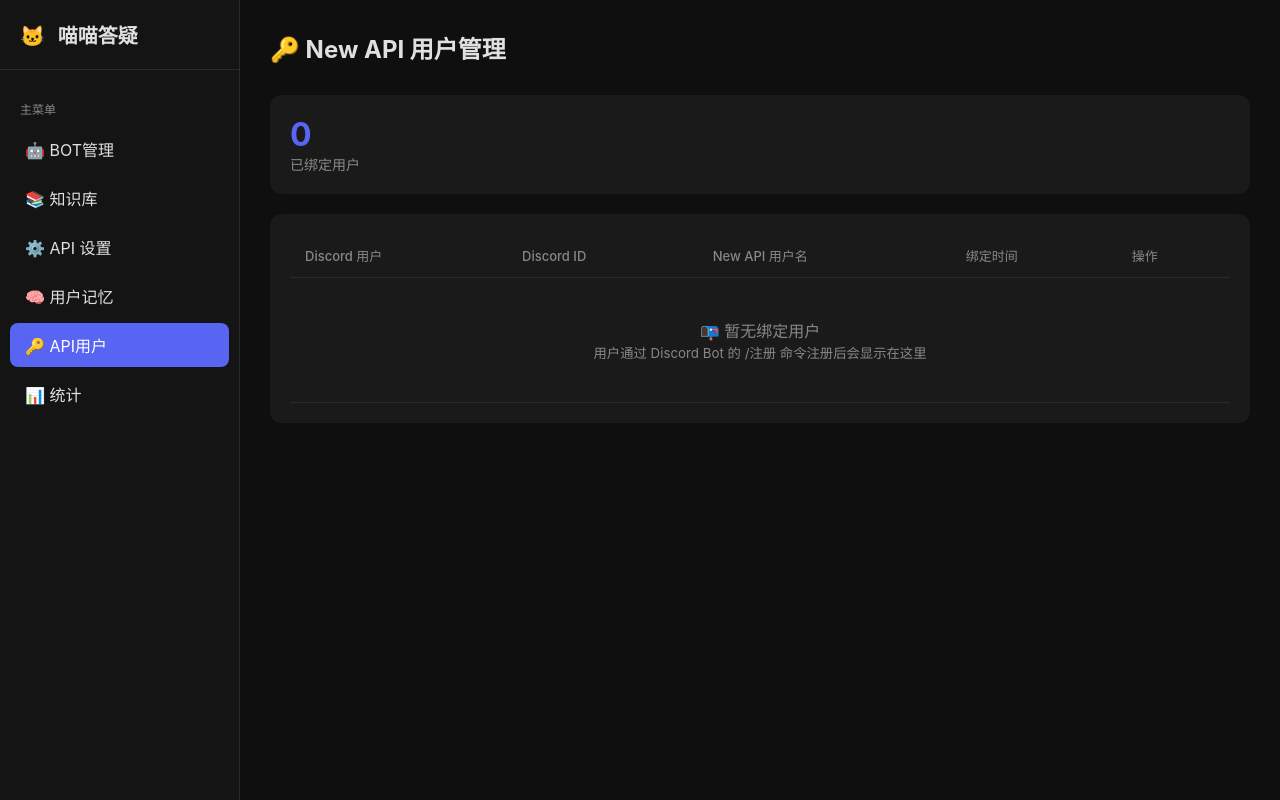
After one commit to mzrodyu/fishy-BOT-MAOMAO, a FastAPI app: template backend/templates/newapi_users.html in a window 1280 px wide. The commit adds this page. Run offline with FastAPI, Linux system fonts and the light colour scheme; the template is opened without the code that fills it, so the values that code supplies are empty.

Commit message:
添加 New API 用户绑定管理（Discord ID 一对一绑定）

```diff
--- a/backend/main.py
+++ b/backend/main.py
@@ -205,6 +205,21 @@
             memory TEXT DEFAULT '',
             updated_at TIMESTAMP DEFAULT CURRENT_TIMESTAMP,
             UNIQUE(bot_id, user_id)
+        )
+        """
+    )
+
+    # New API 用户绑定表（Discord ID ↔ New API 账号）
+    cur.execute(
+        """
+        CREATE TABLE IF NOT EXISTS newapi_users (
+            id INTEGER PRIMARY KEY AUTOINCREMENT,
+            discord_id TEXT NOT NULL UNIQUE,
+            discord_name TEXT DEFAULT '',
+            newapi_username TEXT NOT NULL,
+            newapi_token TEXT DEFAULT '',
+            created_at TIMESTAMP DEFAULT CURRENT_TIMESTAMP,
+            updated_at TIMESTAMP DEFAULT CURRENT_TIMESTAMP
         )
         """
     )
@@ -1075,5 +1090,109 @@
     return {"answer": answer}
 
 
+# ==================== New API 用户管理 ====================
+
+class NewApiUserRequest(BaseModel):
+    discord_id: str
+    discord_name: str = ""
+    newapi_username: str
+    newapi_token: str = ""
+
+
+@app.get("/admin/newapi-users", response_class=HTMLResponse)
+async def newapi_users_page(request: Request):
+    """New API 用户管理页面"""
+    conn = get_db()
+    cur = conn.cursor()
+    cur.execute("SELECT id, discord_id, discord_name, newapi_username, created_at FROM newapi_users ORDER BY created_at DESC")
+    users = [dict(row) for row in cur.fetchall()]
+    conn.close()
+    return templates.TemplateResponse("newapi_users.html", {"request": request, "users": users})
+
+
+@app.get("/api/newapi-users")
+async def get_newapi_users():
+    """获取所有 New API 用户绑定"""
+    conn = get_db()
+    cur = conn.cursor()
+    cur.execute("SELECT id, discord_id, discord_name, newapi_username, created_at FROM newapi_users ORDER BY created_at DESC")
+    users = [dict(row) for row in cur.fetchall()]
+    conn.close()
+    return {"users": users}
+
+
+@app.get("/api/newapi-users/by-discord/{discord_id}")
+async def get_newapi_user_by_discord(discord_id: str):
+    """通过 Discord ID 查询绑定"""
+    conn = get_db()
+    cur = conn.cursor()
+    cur.execute("SELECT * FROM newapi_users WHERE discord_id = ?", (discord_id,))
+    row = cur.fetchone()
+    conn.close()
+    if row:
+        return {"exists": True, "user": dict(row)}
+    return {"exists": False}
+
+
+@app.post("/api/newapi-users")
+async def create_newapi_user(user: NewApiUserRequest):
+    """创建 New API 用户绑定"""
+    conn = get_db()
+    cur = conn.cursor()
+
+    # 检查是否已存在
+    cur.execute("SELECT id FROM newapi_users WHERE discord_id = ?", (user.discord_id,))
+    if cur.fetchone():
+        conn.close()
+        raise HTTPException(status_code=400, detail="该 Discord 账号已绑定")
+
+    cur.execute(
+        "INSERT INTO newapi_users (discord_id, discord_name, newapi_username, newapi_token) VALUES (?, ?, ?, ?)",
+        (user.discord_id, user.discord_name, user.newapi_username, user.newapi_token)
+    )
+    conn.commit()
+    conn.close()
+    return {"success": True, "message": "绑定成功"}
+
+
+@app.put("/api/newapi-users/{discord_id}")
+async def update_newapi_user(discord_id: str, user: NewApiUserRequest):
+    """更新 New API 用户绑定"""
+    conn = get_db()
+    cur = conn.cursor()
+    cur.execute(
+        "UPDATE newapi_users SET discord_name = ?, newapi_username = ?, newapi_token = ?, updated_at = CURRENT_TIMESTAMP WHERE discord_id = ?",
+        (user.discord_name, user.newapi_username, user.newapi_token, discord_id)
+    )
+    conn.commit()
+    conn.close()
+    return {"success": True}
+
+
+@app.delete("/api/newapi-users/{discord_id}")
+async def delete_newapi_user(discord_id: str):
+    """删除 New API 用户绑定"""
+    conn = get_db()
+    cur = conn.cursor()
+    cur.execute("DELETE FROM newapi_users WHERE discord_id = ?", (discord_id,))
+    conn.commit()
+    conn.close()
+    return {"success": True}
+
+
+@app.put("/api/newapi-users/{discord_id}/token")
+async def update_newapi_token(discord_id: str, token: str):
+    """更新用户的 New API Token"""
+    conn = get_db()
+    cur = conn.cursor()
+    cur.execute(
+        "UPDATE newapi_users SET newapi_token = ?, updated_at = CURRENT_TIMESTAMP WHERE discord_id = ?",
+        (token, discord_id)
+    )
+    conn.commit()
+    conn.close()
+    return {"success": True}
+
+
 if __name__ == "__main__":
     uvicorn.run("main:app", host="0.0.0.0", port=8001, reload=False)
--- a/backend/templates/memories.html
+++ b/backend/templates/memories.html
@@ -151,6 +151,7 @@
         <a href="/admin/knowledge" class="nav-item">📚 知识库</a>
         <a href="/admin/settings" class="nav-item">⚙️ API 设置</a>
         <a href="/admin/memories" class="nav-item active">🧠 用户记忆</a>
+        <a href="/admin/newapi-users" class="nav-item">🔑 API用户</a>
         <a href="/admin/stats" class="nav-item">📊 统计</a>
       </nav>
     </aside>
--- /dev/null
+++ b/backend/templates/newapi_users.html
@@ -0,0 +1,257 @@
+<!DOCTYPE html>
+<html lang="zh-CN">
+  <head>
+    <meta charset="UTF-8" />
+    <meta name="viewport" content="width=device-width, initial-scale=1.0" />
+    <title>New API 用户管理 - 喵喵答疑</title>
+    <style>
+      :root {
+        --bg-main: #0f0f0f;
+        --bg-card: #1a1a1a;
+        --bg-sidebar: #141414;
+        --text-main: #e0e0e0;
+        --text-muted: #888;
+        --border-color: #2a2a2a;
+        --accent: #5865f2;
+        --accent-hover: #4752c4;
+        --danger: #ed4245;
+        --success: #57f287;
+      }
+      * {
+        margin: 0;
+        padding: 0;
+        box-sizing: border-box;
+      }
+      body {
+        font-family: -apple-system, BlinkMacSystemFont, "Segoe UI", Roboto,
+          sans-serif;
+        background: var(--bg-main);
+        color: var(--text-main);
+        display: flex;
+        min-height: 100vh;
+      }
+      .sidebar {
+        width: 240px;
+        background: var(--bg-sidebar);
+        border-right: 1px solid var(--border-color);
+        padding: 20px 0;
+        position: fixed;
+        height: 100vh;
+      }
+      .brand {
+        padding: 0 20px 20px;
+        font-size: 20px;
+        font-weight: bold;
+        border-bottom: 1px solid var(--border-color);
+      }
+      .brand-icon {
+        margin-right: 8px;
+      }
+      .nav-menu {
+        padding: 20px 10px;
+      }
+      .nav-section {
+        color: var(--text-muted);
+        font-size: 12px;
+        padding: 10px;
+        text-transform: uppercase;
+      }
+      .nav-item {
+        display: flex;
+        align-items: center;
+        padding: 10px 15px;
+        color: var(--text-main);
+        text-decoration: none;
+        border-radius: 8px;
+        margin-bottom: 5px;
+        transition: background 0.2s;
+      }
+      .nav-item:hover {
+        background: var(--bg-card);
+      }
+      .nav-item.active {
+        background: var(--accent);
+        color: white;
+      }
+      .main-wrapper {
+        margin-left: 240px;
+        flex: 1;
+        padding: 30px;
+      }
+      .header {
+        display: flex;
+        align-items: center;
+        margin-bottom: 30px;
+      }
+      .page-title {
+        font-size: 24px;
+      }
+      .card {
+        background: var(--bg-card);
+        border-radius: 12px;
+        padding: 20px;
+        margin-bottom: 20px;
+      }
+      table {
+        width: 100%;
+        border-collapse: collapse;
+      }
+      th,
+      td {
+        padding: 12px 15px;
+        text-align: left;
+        border-bottom: 1px solid var(--border-color);
+      }
+      th {
+        color: var(--text-muted);
+        font-weight: 500;
+        font-size: 13px;
+      }
+      .btn {
+        padding: 8px 16px;
+        border: none;
+        border-radius: 6px;
+        cursor: pointer;
+        font-size: 14px;
+        transition: all 0.2s;
+      }
+      .btn-primary {
+        background: var(--accent);
+        color: white;
+      }
+      .btn-primary:hover {
+        background: var(--accent-hover);
+      }
+      .btn-danger {
+        background: var(--danger);
+        color: white;
+      }
+      .btn-danger:hover {
+        opacity: 0.8;
+      }
+      .btn-sm {
+        padding: 5px 10px;
+        font-size: 12px;
+      }
+      .discord-id {
+        font-family: monospace;
+        background: var(--bg-main);
+        padding: 2px 6px;
+        border-radius: 4px;
+        font-size: 12px;
+      }
+      .empty-state {
+        text-align: center;
+        padding: 40px;
+        color: var(--text-muted);
+      }
+      .stats {
+        display: flex;
+        gap: 20px;
+        margin-bottom: 20px;
+      }
+      .stat-card {
+        background: var(--bg-card);
+        border-radius: 12px;
+        padding: 20px;
+        flex: 1;
+      }
+      .stat-value {
+        font-size: 32px;
+        font-weight: bold;
+        color: var(--accent);
+      }
+      .stat-label {
+        color: var(--text-muted);
+        font-size: 14px;
+      }
+    </style>
+  </head>
+  <body>
+    <aside class="sidebar">
+      <div class="brand"><span class="brand-icon">🐱</span> 喵喵答疑</div>
+      <nav class="nav-menu">
+        <div class="nav-section">主菜单</div>
+        <a href="/admin/bots" class="nav-item">🤖 BOT管理</a>
+        <a href="/admin/knowledge" class="nav-item">📚 知识库</a>
+        <a href="/admin/settings" class="nav-item">⚙️ API 设置</a>
+        <a href="/admin/memories" class="nav-item">🧠 用户记忆</a>
+        <a href="/admin/newapi-users" class="nav-item active">🔑 API用户</a>
+        <a href="/admin/stats" class="nav-item">📊 统计</a>
+      </nav>
+    </aside>
+
+    <div class="main-wrapper">
+      <header class="header">
+        <h1 class="page-title">🔑 New API 用户管理</h1>
+      </header>
+
+      <div class="stats">
+        <div class="stat-card">
+          <div class="stat-value">{{ users|length }}</div>
+          <div class="stat-label">已绑定用户</div>
+        </div>
+      </div>
+
+      <div class="card">
+        <table>
+          <thead>
+            <tr>
+              <th>Discord 用户</th>
+              <th>Discord ID</th>
+              <th>New API 用户名</th>
+              <th>绑定时间</th>
+              <th>操作</th>
+            </tr>
+          </thead>
+          <tbody>
+            {% if users %} {% for user in users %}
+            <tr>
+              <td>{{ user.discord_name or '未知' }}</td>
+              <td><code class="discord-id">{{ user.discord_id }}</code></td>
+              <td>{{ user.newapi_username }}</td>
+              <td>{{ user.created_at[:16] if user.created_at else 'N/A' }}</td>
+              <td>
+                <button
+                  class="btn btn-danger btn-sm"
+                  onclick="deleteUser('{{ user.discord_id }}')"
+                >
+                  删除
+                </button>
+              </td>
+            </tr>
+            {% endfor %} {% else %}
+            <tr>
+              <td colspan="5" class="empty-state">
+                📭 暂无绑定用户<br />
+                <small
+                  >用户通过 Discord Bot 的 /注册 命令注册后会显示在这里</small
+                >
+              </td>
+            </tr>
+            {% endif %}
+          </tbody>
+        </table>
+      </div>
+    </div>
+
+    <script>
+      async function deleteUser(discordId) {
+        if (!confirm("确定要删除这个用户绑定吗？")) return;
+
+        try {
+          const resp = await fetch(`/api/newapi-users/${discordId}`, {
+            method: "DELETE",
+          });
+          if (resp.ok) {
+            location.reload();
+          } else {
+            alert("删除失败");
+          }
+        } catch (e) {
+          alert("删除失败: " + e);
+        }
+      }
+    </script>
+  </body>
+</html>
--- a/backend/templates/settings.html
+++ b/backend/templates/settings.html
@@ -60,6 +60,12 @@
             <path stroke-linecap="round" stroke-linejoin="round" d="M9.813 15.904L9 18.75l-.813-2.846a4.5 4.5 0 00-3.09-3.09L2.25 12l2.846-.813a4.5 4.5 0 003.09-3.09L9 5.25l.813 2.846a4.5 4.5 0 003.09 3.09L15.75 12l-2.846.813a4.5 4.5 0 00-3.09 3.09zM18.259 8.715L18 9.75l-.259-1.035a3.375 3.375 0 00-2.455-2.456L14.25 6l1.036-.259a3.375 3.375 0 002.455-2.456L18 2.25l.259 1.035a3.375 3.375 0 002.456 2.456L21.75 6l-1.035.259a3.375 3.375 0 00-2.456 2.456zM16.894 20.567L16.5 21.75l-.394-1.183a2.25 2.25 0 00-1.423-1.423L13.5 18.75l1.183-.394a2.25 2.25 0 001.423-1.423l.394-1.183.394 1.183a2.25 2.25 0 001.423 1.423l1.183.394-1.183.394a2.25 2.25 0 00-1.423 1.423z" />
           </svg>
           用户记忆
+        </a>
+        <a href="/admin/newapi-users" class="nav-item">
+          <svg xmlns="http://www.w3.org/2000/svg" fill="none" viewBox="0 0 24 24" stroke-width="1.5" stroke="currentColor">
+            <path stroke-linecap="round" stroke-linejoin="round" d="M15.75 5.25a3 3 0 013 3m3 0a6 6 0 01-7.029 5.912c-.563-.097-1.159.026-1.563.43L10.5 17.25H8.25v2.25H6v2.25H2.25v-2.818c0-.597.237-1.17.659-1.591l6.499-6.499c.404-.404.527-1 .43-1.563A6 6 0 1121.75 8.25z" />
+          </svg>
+          API用户
         </a>
         <a href="/admin/stats" class="nav-item">
           <svg xmlns="http://www.w3.org/2000/svg" fill="none" viewBox="0 0 24 24" stroke-width="1.5" stroke="currentColor">
```
Also changed, not shown: backend/templates/stats.html (+16 -0 lines), bot/main.py (+102 -12 lines).
